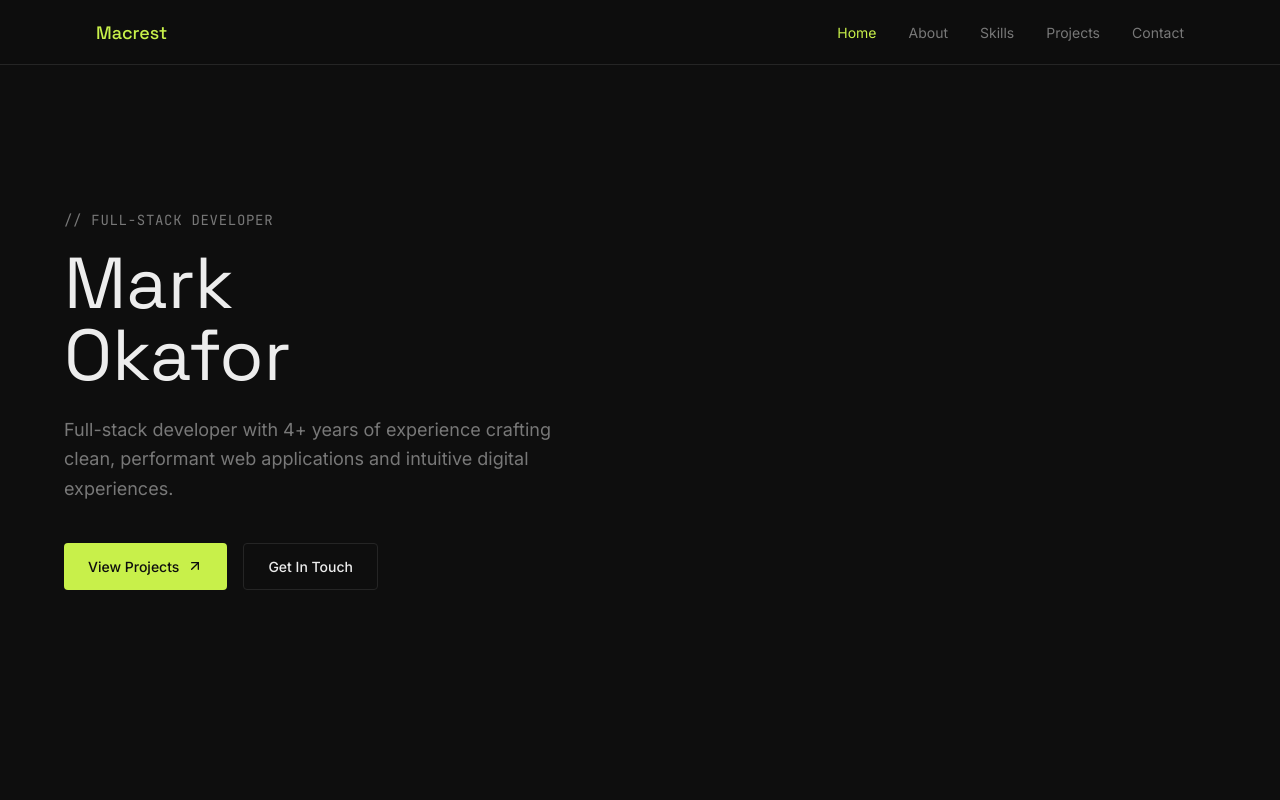
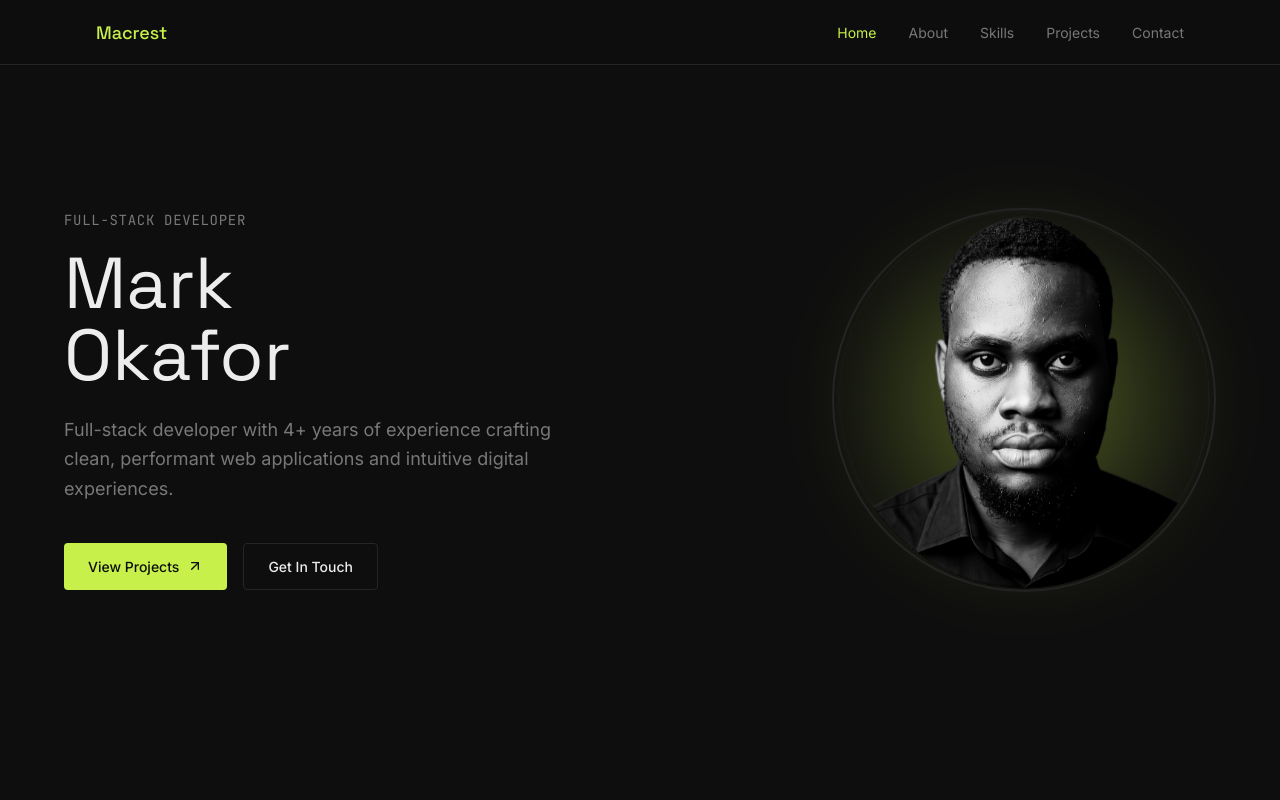
Before and after one commit to Markcrest-dev/My_Portfolio, a React (Vite) app: page / in a window 1280 px wide. Shown: the top 800 px of the page. Built offline with nearby package versions, Linux system fonts and the light colour scheme.

Commit message:
feat: add animated profile image to hero and remove code-style comment prefixes across pages

```diff
--- a/src/pages/About.jsx
+++ b/src/pages/About.jsx
@@ -13,7 +13,7 @@ const About = () => {
         <div className="max-w-6xl mx-auto">
           {/* Section Label */}
           <p className="font-mono text-sm text-muted mb-12 tracking-wider">
-            // ABOUT
+            ABOUT
           </p>
 
           <div className="grid md:grid-cols-2 gap-12 lg:gap-16 items-start">
@@ -63,7 +63,7 @@ const About = () => {
               {/* Currently */}
               <div>
                 <h3 className="font-mono text-sm text-muted tracking-wider mb-3">
-                  // CURRENTLY
+                  CURRENTLY
                 </h3>
                 <p className="text-text leading-relaxed">
                   Building <span className="text-accent">NoAgent</span> — a real estate
--- a/src/pages/Contact.jsx
+++ b/src/pages/Contact.jsx
@@ -48,7 +48,7 @@ const Contact = () => {
         <div className="max-w-6xl mx-auto">
           {/* Section Label */}
           <p className="font-mono text-sm text-muted mb-4 tracking-wider">
-            // CONTACT
+             CONTACT
           </p>
           <h1 className="font-display text-4xl font-600 text-text mb-12">
             Get in touch
@@ -92,7 +92,7 @@ const Contact = () => {
               {/* Social Links */}
               <div>
                 <p className="font-mono text-xs text-muted tracking-wider uppercase mb-4">
-                  // SOCIALS
+                  SOCIALS
                 </p>
                 <div className="flex gap-3">
                   {socialLinks.map((social) => (
--- a/src/pages/Home.jsx
+++ b/src/pages/Home.jsx
@@ -11,10 +11,11 @@ const Home = () => {
     <PageWrapper>
       {/* Hero */}
       <section className="min-h-screen flex items-center px-6 lg:px-8">
-        <div className="max-w-6xl mx-auto w-full">
+        <div className="max-w-6xl mx-auto w-full grid grid-cols-1 lg:grid-cols-2 gap-12 lg:gap-16 items-center">
+          {/* Left — Info */}
           <div className="max-w-2xl">
             <p className="font-mono text-sm text-muted mb-4 tracking-wider">
-              // FULL-STACK DEVELOPER
+              FULL-STACK DEVELOPER
             </p>
             <h1 className="font-display text-5xl md:text-6xl lg:text-7xl font-600 text-text leading-tight mb-6">
               Mark<br />Okafor
@@ -39,6 +40,28 @@ const Home = () => {
               </Link>
             </div>
           </div>
+
+          {/* Right — Profile Image */}
+          <div className="flex justify-center lg:justify-end">
+            <div className="relative group">
+              {/* Accent glow behind image */}
+              <div
+                className="absolute -inset-1 rounded-full opacity-40 blur-2xl transition-opacity duration-500 group-hover:opacity-70"
+                style={{ background: 'radial-gradient(circle, var(--color-accent) 0%, transparent 70%)' }}
+              />
+              {/* Image container */}
+              <div
+                className="relative w-72 h-72 md:w-80 md:h-80 lg:w-96 lg:h-96 rounded-full overflow-hidden border-2 border-border transition-all duration-500 group-hover:border-accent"
+                style={{ animation: 'heroFloat 6s ease-in-out infinite' }}
+              >
+                <img
+                  src="/Mark5.jpg"
+                  alt="Mark Okafor — Full-Stack Developer"
+                  className="w-full h-full object-cover grayscale group-hover:grayscale-0 transition-all duration-700"
+                />
+              </div>
+            </div>
+          </div>
         </div>
       </section>
 
@@ -48,7 +71,7 @@ const Home = () => {
           <div className="border-t border-border pt-16">
             <div className="flex items-center justify-between mb-10">
               <h2 className="font-mono text-sm text-muted tracking-wider">
-                // SELECTED WORK
+                SELECTED WORK
               </h2>
               <Link
                 to="/projects"
--- a/src/pages/Projects.jsx
+++ b/src/pages/Projects.jsx
@@ -8,7 +8,7 @@ const Projects = () => {
         <div className="max-w-6xl mx-auto">
           {/* Section Label */}
           <p className="font-mono text-sm text-muted mb-4 tracking-wider">
-            // PROJECTS
+            PROJECTS
           </p>
           <h1 className="font-display text-4xl font-600 text-text mb-12">
             Things I've built
--- a/src/pages/Skills.jsx
+++ b/src/pages/Skills.jsx
@@ -8,7 +8,7 @@ const Skills = () => {
         <div className="max-w-6xl mx-auto">
           {/* Section Label */}
           <p className="font-mono text-sm text-muted mb-4 tracking-wider">
-            // SKILLS & TECHNOLOGIES
+            SKILLS & TECHNOLOGIES
           </p>
           <h1 className="font-display text-4xl font-600 text-text mb-12">
             What I work with
@@ -19,7 +19,7 @@ const Skills = () => {
             {skills.map((category) => (
               <div key={category.category}>
                 <h3 className="font-mono text-xs text-muted tracking-widest mb-5 uppercase">
-                  // {category.category}
+                  {category.category}
                 </h3>
                 <div className="flex flex-wrap gap-3">
                   {category.items.map((skill) => (
--- a/src/styles/index.css
+++ b/src/styles/index.css
@@ -56,3 +56,9 @@ body {
   background-color: rgba(200, 240, 74, 0.2);
   color: var(--color-accent);
 }
+
+/* Hero image float animation */
+@keyframes heroFloat {
+  0%, 100% { transform: translateY(0); }
+  50% { transform: translateY(-12px); }
+}
```
